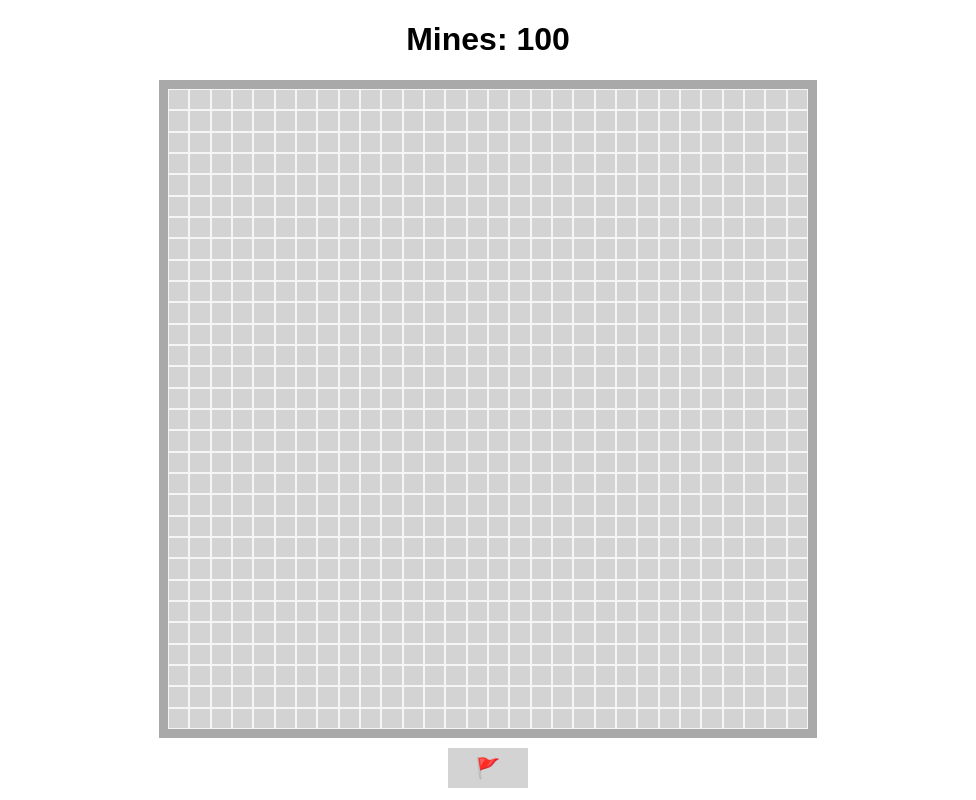
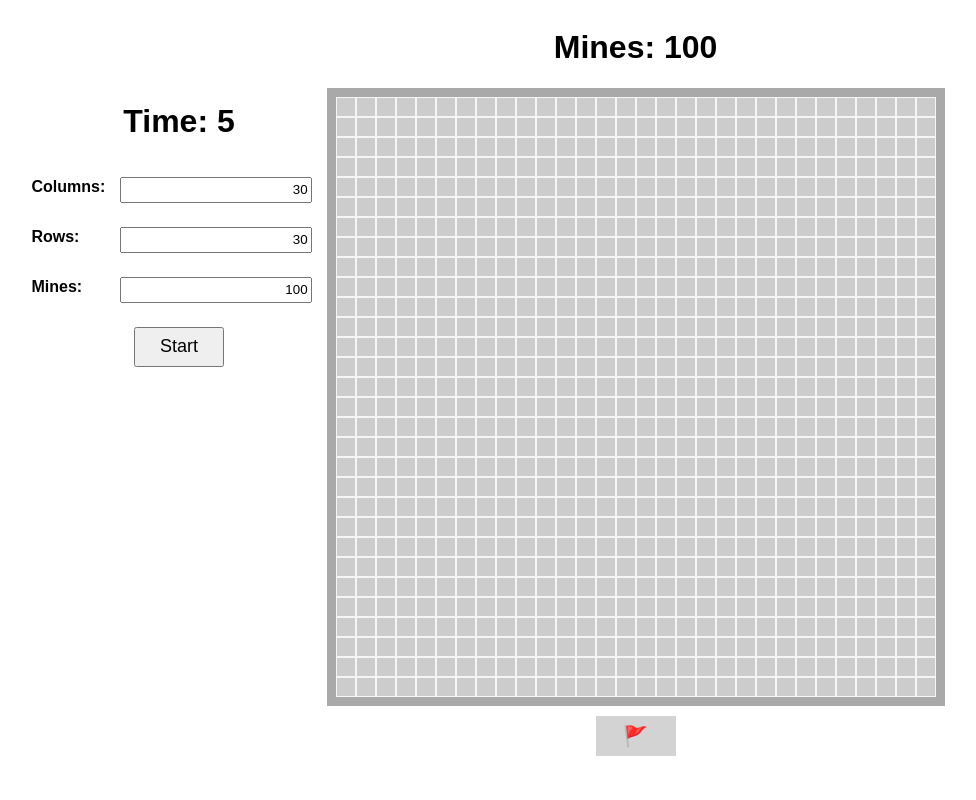
Before and after one commit to Keshav-Madhav/MineSweeper-JS, a plain HTML site: page index.html in a window 1280 px wide. Shown: the whole page, without its empty margins (152-1128 px from the left). Drawn offline with Linux system fonts and the light colour scheme.

Commit message:
Initial commit

```diff
--- a/index.html
+++ b/index.html
@@ -7,9 +7,26 @@
     <link rel="stylesheet" href="style.css">
 </head>
 <body>
-    <h1>Mines: <span id="count">0</span></h1>
-    <div id="board"></div>
-    <button id="flag">🚩</button>
+    <div class="container">
+        <div class="inps">
+            <h1>Time: <span id="time">0</span></h1>
+            <div class="row r1">
+                <p>Columns:</p><input type="text" id="columnInp" value="30">
+            </div>
+            <div class="row r2">
+                <p>Rows:</p><input type="text" id="rowInp" value="30">
+            </div>
+            <div class="row r3">
+                <p>Mines:</p><input type="text" id="mineIn" value="100">
+            </div>
+            <button id="start">Start</button>
+        </div>
+        <div class="boardelems">
+            <h1>Mines: <span id="count">0</span></h1>
+            <div id="board"></div>
+            <button id="flag">🚩</button>
+        </div>
+    </div>
 </body>
 <script src="index.js"></script>
 </html>
--- a/index.js
+++ b/index.js
@@ -6,8 +6,10 @@ var minesLocation=[];
 
 var tilesClicked=0;
 var flagged=false;
+var gameOver=false;
 
-var gameOver=false;
+var startTime;
+var timerInterval;
 
 window.onload=function(){
     startGame();
@@ -19,6 +21,12 @@ function startGame(){
 
     setMines();
 
+    setBoard();
+
+    startTimer();
+}
+
+function setBoard(){
     for(let r=0;r<rows;r++){
         let row=[]
         for(let c=0;c<columns;c++){
@@ -31,6 +39,25 @@ function startGame(){
         board.push(row);
     }
 }
+
+function resetBoard(){
+    document.getElementById("board").innerHTML = "";
+    board = [];
+    minesLocation = [];
+    tilesClicked = 0;
+    flagged = false;
+    gameOver = false;
+}
+
+document.getElementById("start").addEventListener("click",function(){
+    rows=parseInt(document.getElementById("rowInp").value);
+    columns=parseInt(document.getElementById("columnInp").value);
+    mineCount=parseInt(document.getElementById("mineIn").value);
+    document.getElementById("board").style.gridTemplateColumns=`repeat(${columns},1fr)`;
+    document.getElementById("board").style.gridTemplateRows=`repeat(${rows},1fr)`;
+    resetBoard();
+    startGame();
+})
 
 function setFlag(){
     if (flagged){
@@ -136,6 +163,7 @@ function checkMine(r,c){
     if(tilesClicked==rows*columns-mineCount){
         document.getElementById("count").innerText="cleared";
         gameOver=true;
+        stopTimer();
     }
 }
 
@@ -149,3 +177,17 @@ function checkTile(r,c){
     }
     return 0;
 }
+
+
+function startTimer() {
+    startTime = Date.now();
+    timerInterval = setInterval(function() {
+        var elapsedTime = Date.now() - startTime;
+        var seconds = Math.floor(elapsedTime / 1000);
+        document.getElementById("time").innerText = seconds;
+    }, 1000);
+}
+
+function stopTimer(){
+    clearInterval(timerInterval);
+}
--- a/style.css
+++ b/style.css
@@ -5,9 +5,9 @@ body{
 }
 
 #board{
-    width: 80vmin;
-    height: 80vmin;
-    background-color: lightgray;
+    width: 75vmin;
+    height: 75vmin;
+    background-color: rgb(204, 204, 204);
     border: calc(60vmin/50) solid darkgray;
 
     margin: auto;
@@ -25,7 +25,44 @@ body{
 }
 
 .tile-clicked{
-    background-color: darkgray;
+    background-color: rgb(229, 229, 229);
+}
+
+.container{
+    display: flex;
+    flex-wrap: wrap-reverse;
+    align-items: center;
+    justify-content: center;
+    margin: auto;
+    width: fit-content;
+}
+
+.inps{
+    display: flex;
+    flex-direction: column;
+    width: fit-content;
+    height: 75vmin;
+}
+
+.row{
+    display: grid;
+    grid-template-columns: 1fr 3fr;
+    text-align: start;
+    height: 50px;
+    width: auto;
+}
+
+.inps input{
+    height: 20px;
+    margin: 15px;
+    text-align: end;
+}
+
+#start{
+    width: 90px;
+    height: 40px;
+    font-size: large;
+    margin: 15px auto;
 }
 
 .x1{
```
